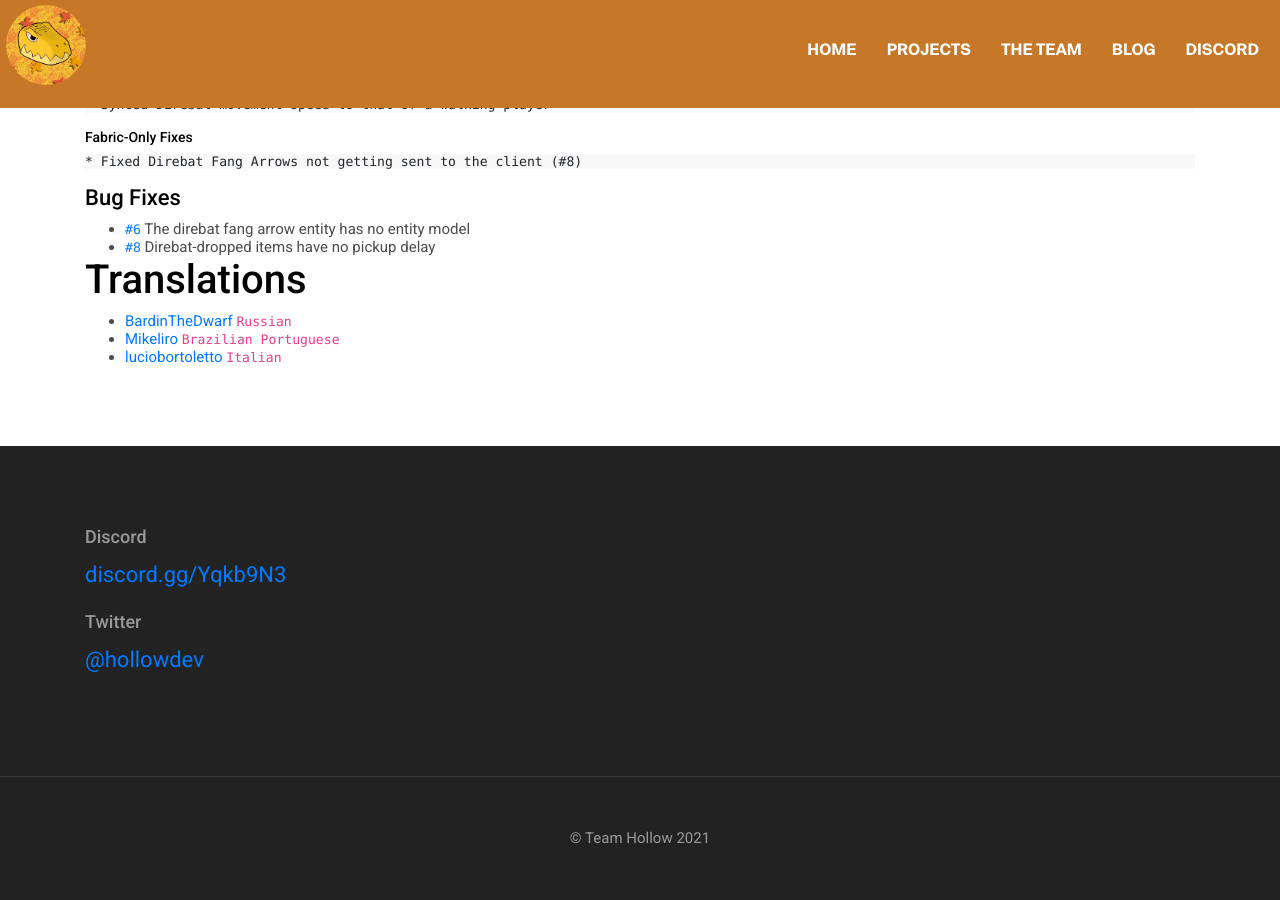
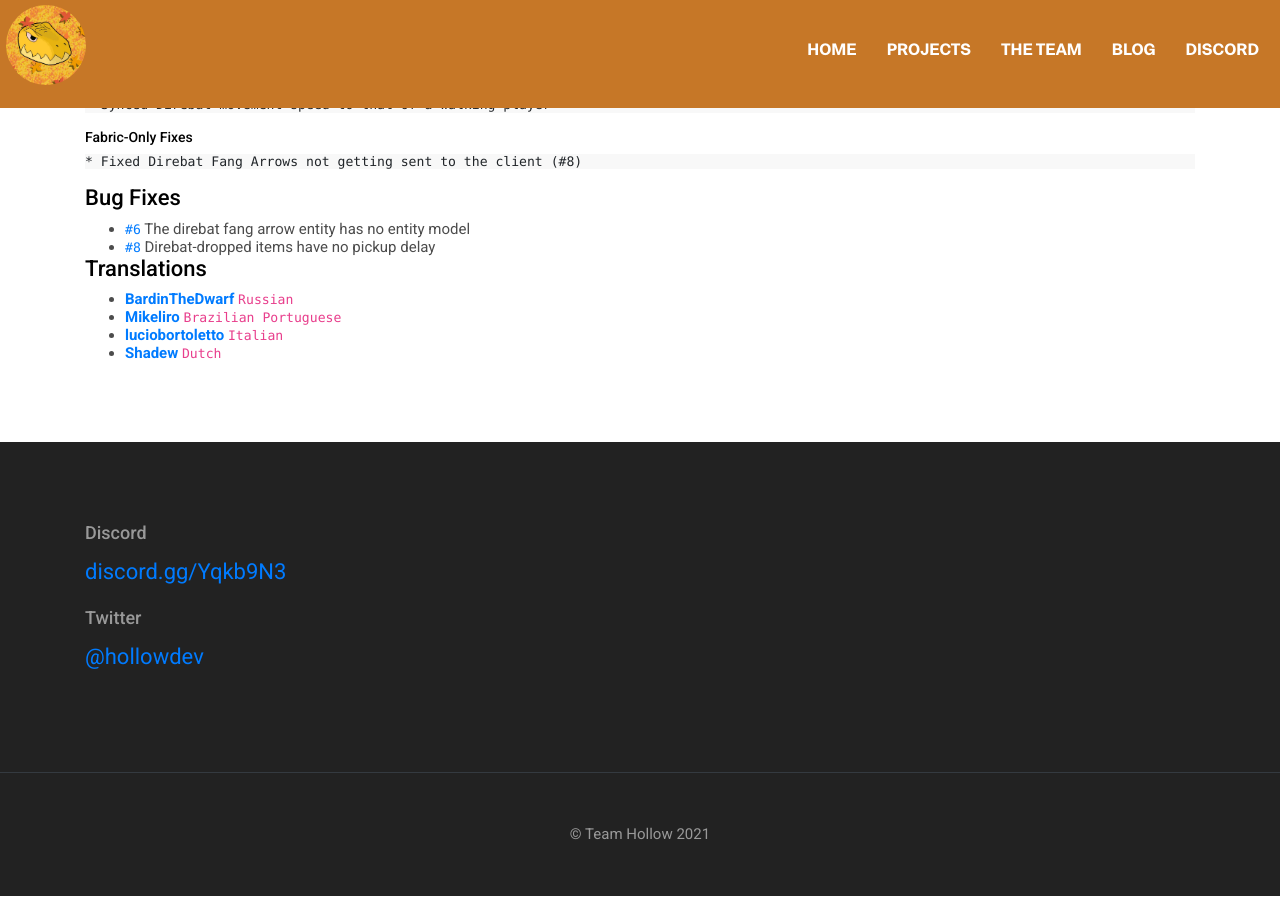
Before and after one commit to teamhollow/teamhollow.net, a Jekyll site: the page built from _posts/2021-02-10-direbats-release-1.1.0.md, in a window 1280 px wide and 900 px high, scrolled down 1247 px. Built offline with Jekyll 4.4.1, drawn with Linux system fonts in a browser that asks for light colours; nearby versions of some CDN libraries; comment, search, counter and statistics services are not loaded.

Commit message:
fix translations of v1.1.0 direbats post

```diff
--- a/_posts/2021-02-10-direbats-release-1.1.0.md
+++ b/_posts/2021-02-10-direbats-release-1.1.0.md
@@ -43,7 +43,8 @@ What? The blocks in the background? Bro what are you talking about lmao
 - [`#6`](https://github.com/teamhollow/direbats/issues/6) The direbat fang arrow entity has no entity model
 - [`#8`](https://github.com/teamhollow/direbats/issues/8) Direbat-dropped items have no pickup delay
 
-### Translations
-- [BardinTheDwarf](https://github.com/teamhollow/direbats/pull/9) `Russian`
-- [Mikeliro](https://github.com/teamhollow/direbats/pull/10) `Brazilian Portuguese`
-- [luciobortoletto](https://github.com/teamhollow/direbats/pull/11) `Italian`
+#### Translations
+- **[BardinTheDwarf](https://github.com/teamhollow/direbats/pull/9)** `Russian`
+- **[Mikeliro](https://github.com/teamhollow/direbats/pull/10)** `Brazilian Portuguese`
+- **[luciobortoletto](https://github.com/teamhollow/direbats/pull/11)** `Italian`
+- **[Shadew](/#the-team)** `Dutch`
```
